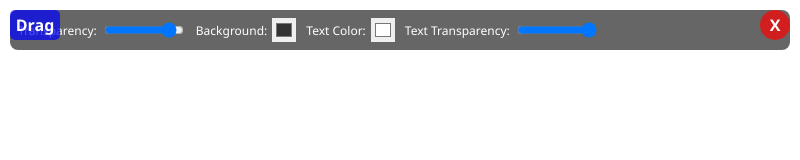
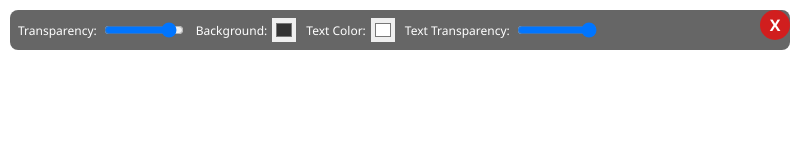
Before and after one commit to Nirmal193/flc, an Electron app: page output.html in a window 800 px wide. Drawn offline with Linux system fonts and the light colour scheme; no server answers.

Commit message:
draggable

```diff
--- a/output.css
+++ b/output.css
@@ -4,7 +4,7 @@ html, body {
   padding: 0;
   overflow: hidden;
   font-family: 'Segoe UI', Tahoma, Geneva, Verdana, sans-serif;
-  -webkit-app-region: drag; /* Allows dragging the window */
+  -webkit-app-region: no-drag;
 }
 
 body {
@@ -50,6 +50,16 @@ body {
   cursor: pointer;
 }
 
+.header-area {
+  position: absolute;
+  top: 0;
+  left: 0;
+  right: 0;
+  height: 40px;
+  -webkit-app-region: drag;
+  z-index: 1;
+}
+
 #closeButton {
   position: absolute;
   top: 10px;
@@ -63,34 +73,12 @@ body {
   font-weight: bold;
   color: white;
   cursor: pointer;
-  -webkit-app-region: no-drag; /* Prevents button from being draggable */
+  -webkit-app-region: no-drag;
   z-index: 100;
 }
 
 #closeButton:hover {
   background: rgba(255, 0, 0, 0.9);
-}
-
-#dragButton {
-  position: absolute;
-  top: 10px;
-  left: 10px;
-  width: 50px;
-  height: 30px;
-  background: rgba(0, 0, 255, 0.7);
-  border-radius: 5px;
-  text-align: center;
-  line-height: 30px;
-  font-weight: bold;
-  color: white;
-  cursor: grab;
-  -webkit-app-region: drag; /* Makes the button draggable */
-  z-index: 100;
-  user-select: none; /* Prevents text selection while dragging */
-}
-
-#dragButton:hover {
-  background: rgba(0, 0, 255, 0.9);
 }
 
 #conversationContainer {
--- a/output.html
+++ b/output.html
@@ -6,8 +6,8 @@
   <link rel="stylesheet" href="output.css">
 </head>
 <body>
+  <div class="header-area"></div>
   <div id="closeButton">X</div>
-  <div id="dragButton">Drag</div>
   <div class="controls">
     <div class="control-item">
       <label for="transparencySlider">Transparency:</label>
```
